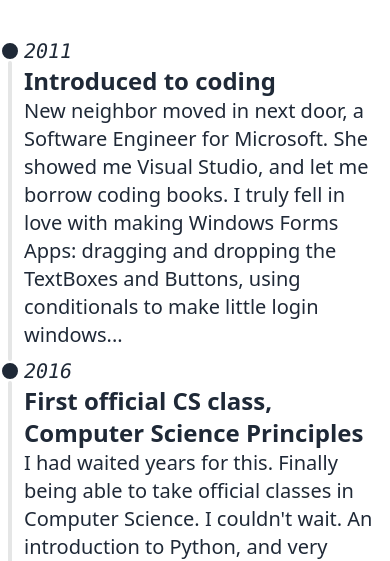
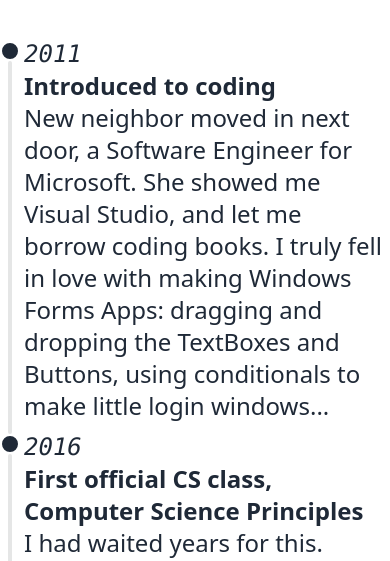
Before and after one commit to jakespvk/portfolio, a website: page index.html in a window 390 px wide. Shown: the part 291-852 px from the top of the page. Drawn offline with Linux system fonts and the light colour scheme.

Commit message:
updates to mobile sizing

```diff
--- a/index.html
+++ b/index.html
@@ -18,7 +18,7 @@
 		</nav>
 	    </div>
 
-	    <ul class="text-xl lg:text-base w-full lg:w-1/2 mx-auto timeline timeline-snap-icon max-md:timeline-compact timeline-vertical">
+	    <ul class="text-2xl lg:text-base w-full lg:w-1/2 mx-auto timeline timeline-snap-icon max-md:timeline-compact timeline-vertical">
 		<li>
 		    <div class="timeline-middle">
 			<svg xmlns="http://www.w3.org/2000/svg" viewBox="0 0 20 20" fill="currentColor" class="h-5 w-5">
```
Also changed, not shown: tailwind.css.
